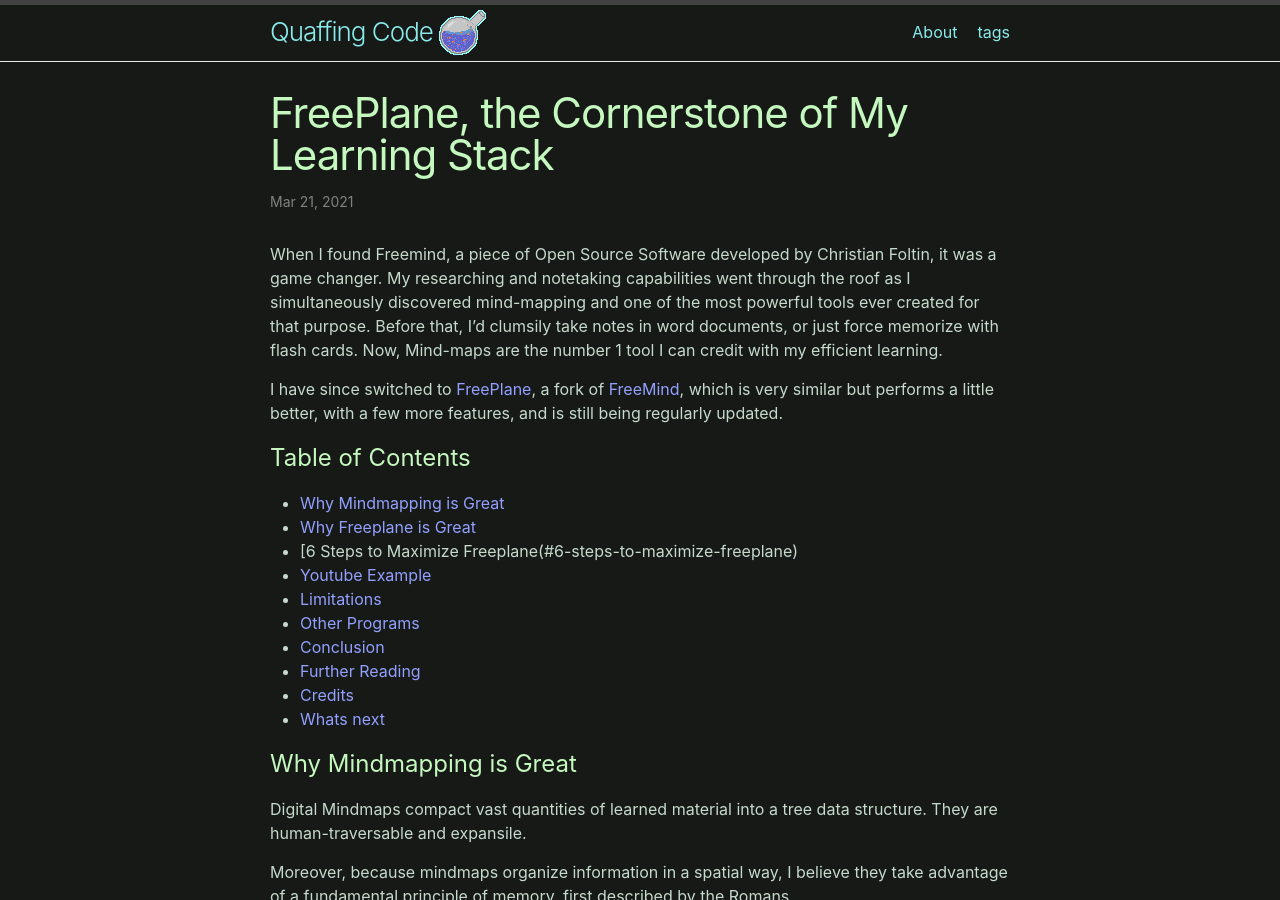
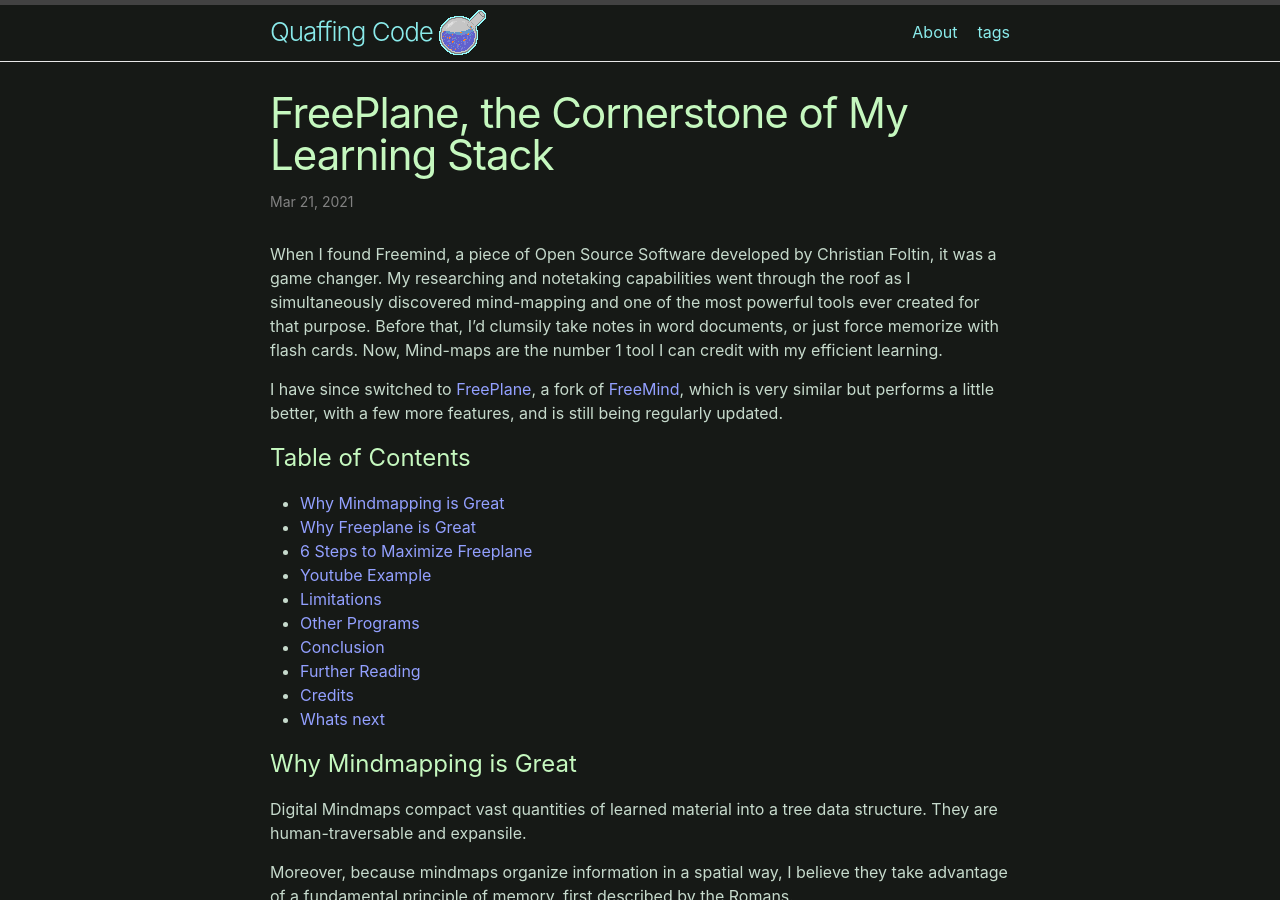
Before and after one commit to klm127/klm127.github.io, a Jekyll site: the page built from _posts/2021-03-21-freeplane-stack.md, in a window 1280 px wide and 900 px high. Built offline with Jekyll 4.4.1, drawn with Linux system fonts in a browser that asks for light colours.

Commit message:
table of contents typo

```diff
--- a/_posts/2021-03-21-freeplane-stack.md
+++ b/_posts/2021-03-21-freeplane-stack.md
@@ -15,7 +15,7 @@
 # Table of Contents
  - [Why Mindmapping is Great](#why-mindmapping-is-great)
  - [Why Freeplane is Great](#why-freeplane-is-great)
- - [6 Steps to Maximize Freeplane(#6-steps-to-maximize-freeplane)
+ - [6 Steps to Maximize Freeplane](#6-steps-to-maximize-freeplane)
  - [Youtube Example](#youtube-example)
  - [Limitations](#limitations-of-freeplane)
  - [Other Programs](#other-programs)
```
